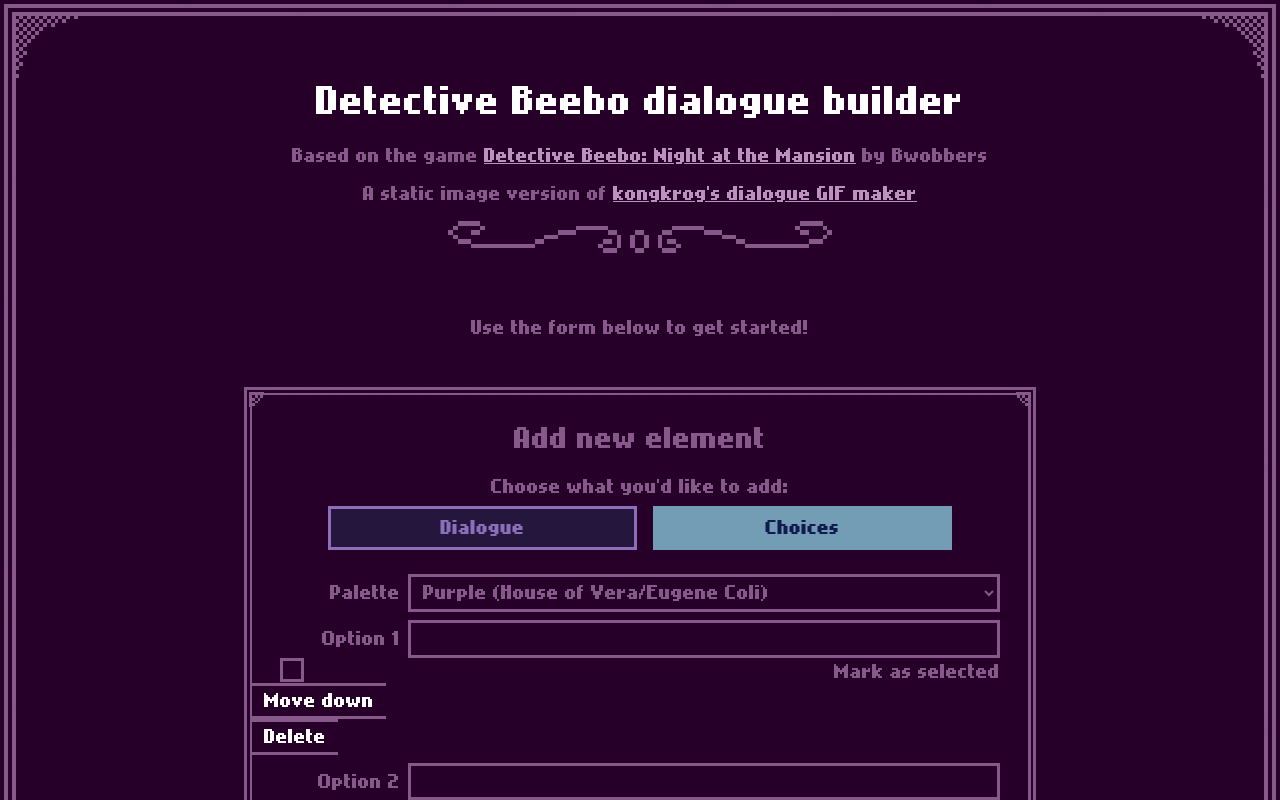
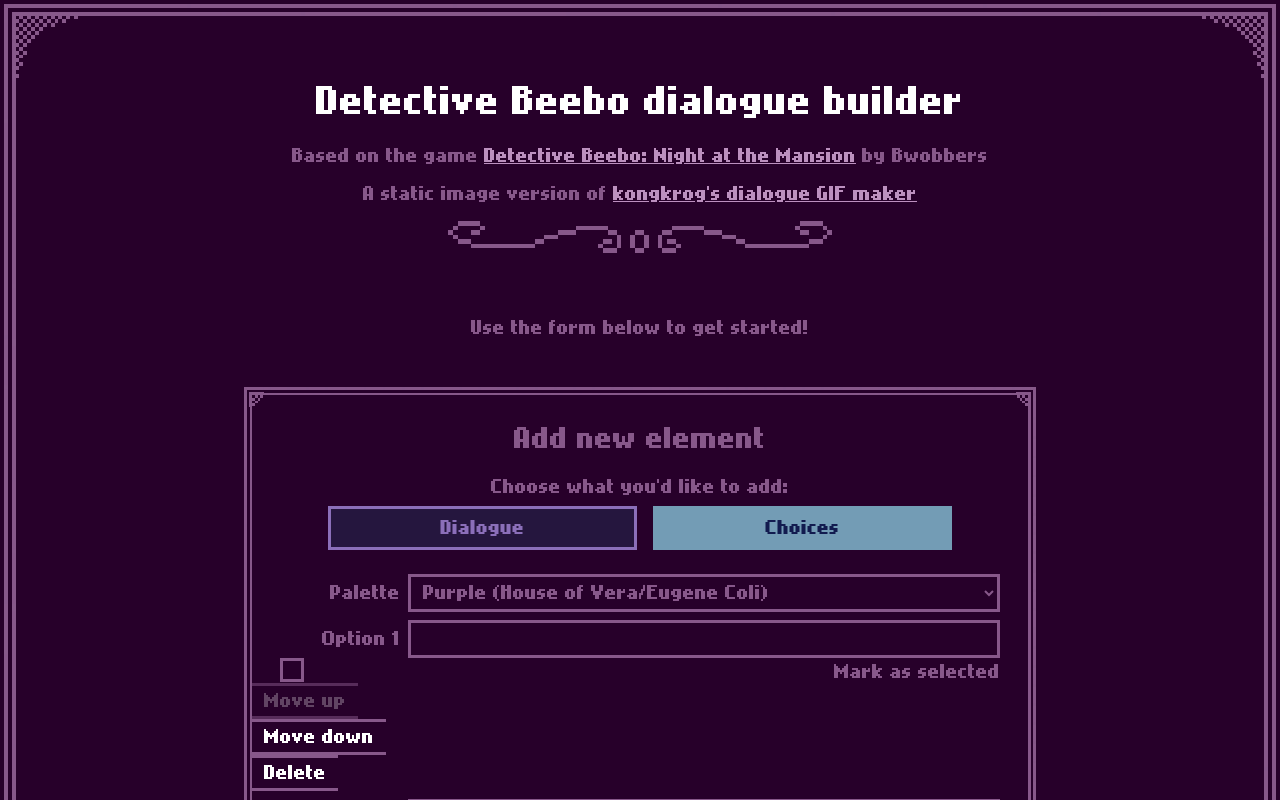
Before and after one commit to wovenstarlight/beebo-dialogue, a React (Create React App) app: page / in a window 1280 px wide. Both pictures are taken after a click on the label "Choices". Shown: the top 800 px of the page. Built offline with nearby package versions, Linux system fonts and the light colour scheme.

Commit message:
Disable choice option move buttons at edges

```diff
--- a/src/components/Forms/Inputs/ChoiceInputs.js
+++ b/src/components/Forms/Inputs/ChoiceInputs.js
@@ -103,9 +103,11 @@ export default function ChoiceInputs({ data, setData, includePalette = true }) {
 			optionData={obj}
 			setOptionText={setOptionText}
 			setOptionSelected={setOptionSelected}
-			moveOptionUp={data.options.length > 1 && index !== 0 ? moveOptionUp : null}
-			moveOptionDown={data.options.length > 1 && index !== arr.length - 1 ? moveOptionDown : null}
+			moveOptionUp={data.options.length > 1 ? moveOptionUp : null}
+			moveOptionDown={data.options.length > 1 ? moveOptionDown : null}
 			deleteOption={data.options.length > 1 ? deleteOption : null}
+			isFirst={index === 0}
+			isLast={index === arr.length - 1}
 		/>)}
 
 		{data.options.length < 4 && <button type="button" className="barbtn addbtn" onClick={addOption}>Add an option</button>}
@@ -116,6 +118,7 @@ function OptionInput({
 	index, optionData,
 	setOptionText, setOptionSelected,
 	moveOptionUp, moveOptionDown, deleteOption,
+	isFirst, isLast,
 }) {
 	return <div className="optiongroup" id={optionData.id}>
 		<label className="labeloption">
@@ -138,8 +141,8 @@ function OptionInput({
 				<span className="labeltext">Mark<span className="visuallyhidden"> option {index + 1}</span> as selected</span>
 			</label>
 
-			{moveOptionUp && <button type="button" className="blockbtn movebtn" onClick={moveOptionUp}>Move up</button>}
-			{moveOptionDown && <button type="button" className="blockbtn movebtn" onClick={moveOptionDown}>Move down</button>}
+			{moveOptionUp && <button type="button" className="blockbtn movebtn" onClick={moveOptionUp} disabled={isFirst}>Move up</button>}
+			{moveOptionDown && <button type="button" className="blockbtn movebtn" onClick={moveOptionDown} disabled={isLast}>Move down</button>}
 			{deleteOption && <button type="button" className="blockbtn deletebtn" onClick={deleteOption}>Delete</button>}
 		</div>
 	</div>;
```
